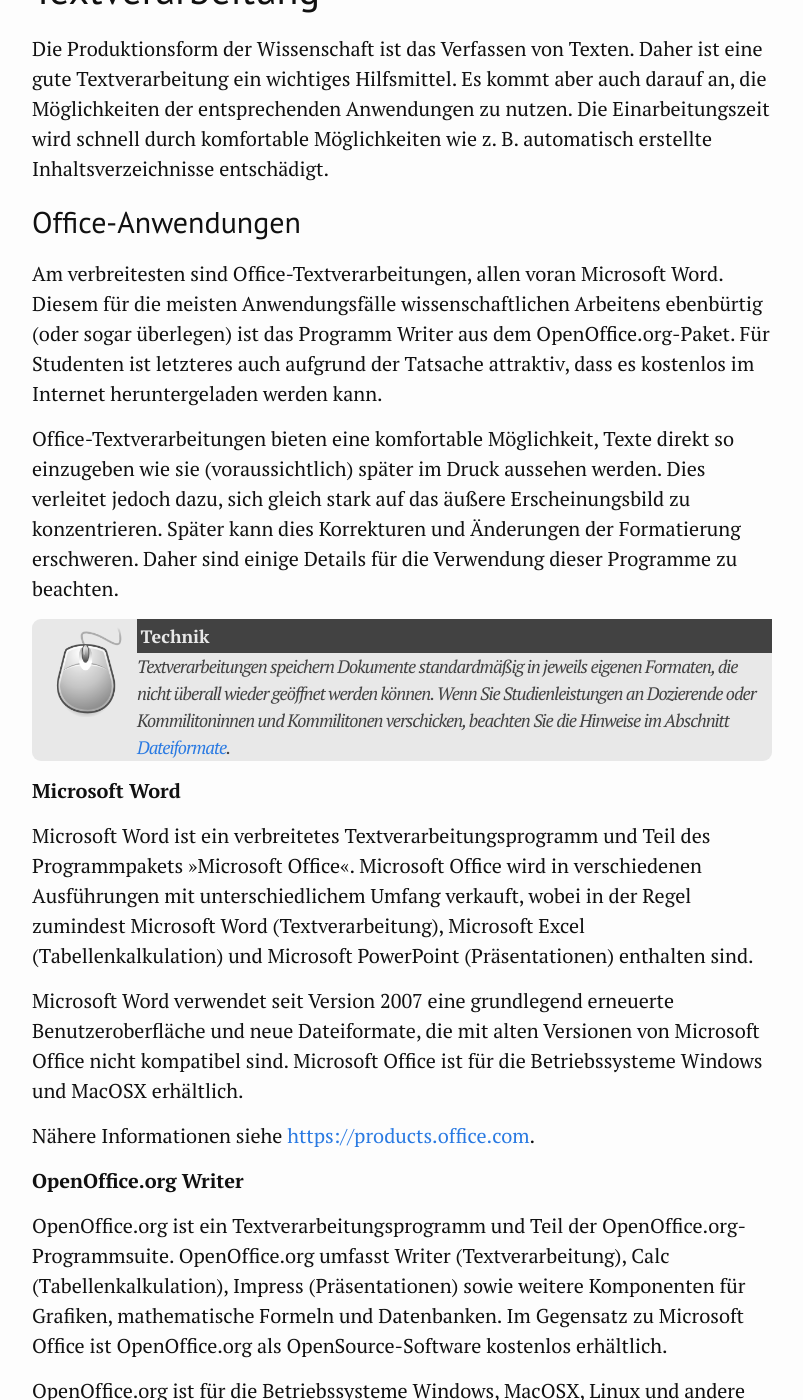
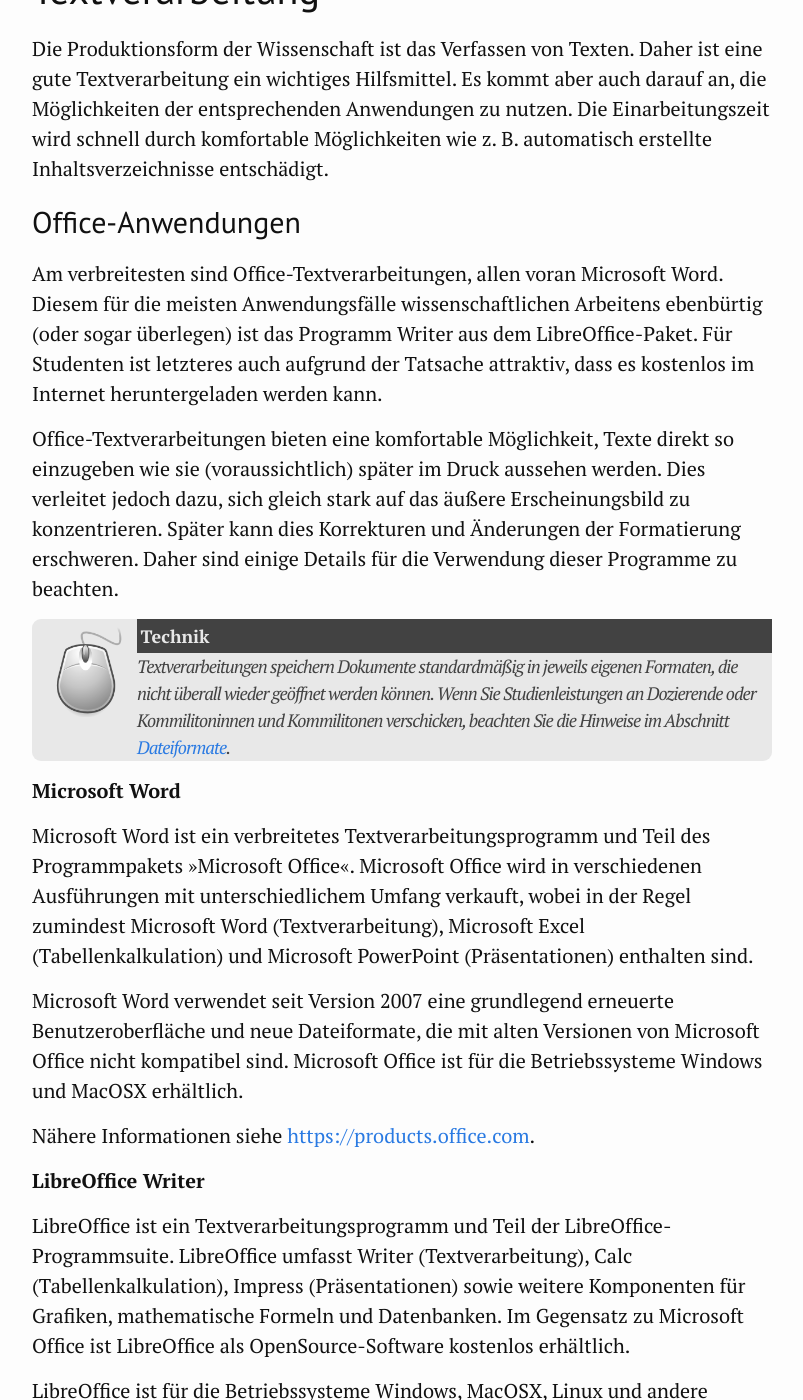
Before and after one commit to CERES-RUB/wissenschaftliches-arbeiten, a Jekyll site: the page built from 06_Textverarbeitung.md, in a window 1280 px wide and 1400 px high, scrolled down 643 px. Shown: the whole window, without its empty margins (238-1041 px from the left). Built offline with Jekyll 4.4.1, drawn with Linux system fonts in a browser that asks for light colours; some of the changed text lies outside the part shown.

Commit message:
Replace OpenOffice.org with LibreOffice.

```diff
--- a/06_Textverarbeitung.md
+++ b/06_Textverarbeitung.md
@@ -21,7 +21,7 @@
 
 ## Office-Anwendungen {#sec:office}
 
-Am verbreitesten sind Office-Textverarbeitungen, allen voran Microsoft Word. Diesem für die meisten Anwendungsfälle wissenschaftlichen Arbeitens ebenbürtig (oder sogar überlegen) ist das Programm Writer aus dem OpenOffice.org-Paket. Für Studenten ist letzteres auch aufgrund der Tatsache attraktiv, dass es kostenlos im Internet heruntergeladen werden kann.
+Am verbreitesten sind Office-Textverarbeitungen, allen voran Microsoft Word. Diesem für die meisten Anwendungsfälle wissenschaftlichen Arbeitens ebenbürtig (oder sogar überlegen) ist das Programm Writer aus dem LibreOffice-Paket. Für Studenten ist letzteres auch aufgrund der Tatsache attraktiv, dass es kostenlos im Internet heruntergeladen werden kann.
 
 Office-Textverarbeitungen bieten eine komfortable Möglichkeit, Texte direkt so einzugeben wie sie (voraussichtlich) später im Druck aussehen werden. Dies verleitet jedoch dazu, sich gleich stark auf das äußere Erscheinungsbild zu konzentrieren. Später kann dies Korrekturen und Änderungen der Formatierung erschweren. Daher sind einige Details für die Verwendung dieser Programme zu beachten.
 
@@ -39,11 +39,11 @@
 
 Nähere Informationen siehe <https://products.office.com>.
 
-**OpenOffice.org Writer**
+**LibreOffice Writer**
 
-OpenOffice.org ist ein Textverarbeitungsprogramm und Teil der OpenOffice.org-Programmsuite. OpenOffice.org umfasst Writer (Textverarbeitung), Calc (Tabellenkalkulation), Impress (Präsentationen) sowie weitere Komponenten für Grafiken, mathematische Formeln und Datenbanken. Im Gegensatz zu Microsoft Office ist OpenOffice.org als OpenSource-Software kostenlos erhältlich.
+LibreOffice ist ein Textverarbeitungsprogramm und Teil der LibreOffice-Programmsuite. LibreOffice umfasst Writer (Textverarbeitung), Calc (Tabellenkalkulation), Impress (Präsentationen) sowie weitere Komponenten für Grafiken, mathematische Formeln und Datenbanken. Im Gegensatz zu Microsoft Office ist LibreOffice als OpenSource-Software kostenlos erhältlich.
 
-OpenOffice.org ist für die Betriebssysteme Windows, MacOSX, Linux und andere erhältlich. Für weitere Informationen und Downloads siehe <http://de.openoffice.org/>.
+LibreOffice ist für die Betriebssysteme Windows, MacOSX, Linux und andere erhältlich. Für weitere Informationen und Downloads siehe <http://www.libreoffice.org/>.
 
 ### Formatvorlagen
 
@@ -91,7 +91,7 @@
 
 -   Wenn ein Text vom Empfänger nicht bearbeitet werden muss (was in der Regel der Fall ist, wenn man Arbeiten an Dozenten schickt), empfiehlt sich das **PDF**-Format. PDF-Dateien können praktisch auf jedem Computer angezeigt werden und sehen überall gleich aus. Vergleichbar mit »elektronischem Papier« können PDF-Dateien aber nicht ohne weiteres bearbeitet werden. Damit die Dozentin oder der Dozent Anmerkungen im Dokument vornehmen können, kann es sinnvoll sein, zusätzlich eine bearbeitbare Version mitzuschicken (s. u.).
 
--   OpenOffice.org bietet standardmäßig die Möglichkeit, Dokumente im PDF-Format zu exportieren. LaTeX gibt ebenfalls PDF-Dateien aus. Für Microsoft Word gibt es z. B. PDF-Drucker, die einen Ausdruck als PDF-Datei speichern, anstatt ihn über einen echten Drucker auf Papier auszugeben.
+-   LibreOffice bietet standardmäßig die Möglichkeit, Dokumente im PDF-Format zu exportieren. LaTeX gibt ebenfalls PDF-Dateien aus. Für Microsoft Word gibt es z. B. PDF-Drucker, die einen Ausdruck als PDF-Datei speichern, anstatt ihn über einen echten Drucker auf Papier auszugeben.
 
 -   Soll ein Dokument vom Empfänger weiterbearbeitet werden, empfiehlt sich ein Textverarbeitungsformat. Dabei können aber einige Probleme auftreten:
 
@@ -99,6 +99,6 @@
 
     -   Die verwendeten Schriftarten müssen auf dem Computer des Empfängers vorhanden sein, um die gleiche Darstellung zu erhalten. Das ist insbesondere bei fremdsprachlichen Zeichen (Hebräisch, Arabisch etc.) nicht immer gegeben. Aber auch die neuen Standard-Schriftarten von Microsoft Office 2007 (die »C-Familien«) können nicht vorausgesetzt werden.
 
-    -   Als Dateiformat empfiehlt sich derzeit das **»doc«**-Format von Microsoft Word. Aufgrund seiner hohen Verbreitung kann es auch von anderen Textverarbeitungen, wie z. B. OpenOffice.org, gelesen werden. Zunehmend gewinnt auch das Dateiformat **ODT** an Bedeutung als Austauschformat. Es wird bereits jetzt von OpenOffice.org als Standardformat verwendet und auch von neueren Versionen von Microsoft Word unterstützt. Fragen Sie im Zweifelsfalle nach, welches Format der Empfänger bevorzugt.
+    -   Als Dateiformat empfiehlt sich derzeit das **»doc«**-Format von Microsoft Word. Aufgrund seiner hohen Verbreitung kann es auch von anderen Textverarbeitungen, wie z. B. LibreOffice, gelesen werden. Zunehmend gewinnt auch das Dateiformat **ODT** an Bedeutung als Austauschformat. Es wird bereits jetzt von LibreOffice als Standardformat verwendet und auch von neueren Versionen von Microsoft Word unterstützt. Fragen Sie im Zweifelsfalle nach, welches Format der Empfänger bevorzugt.
 
 -   Ungeeignet für den Austausch sind die meisten anderen Formate, so z.B. **docx** von Microsoft Word 2007/2010 oder **wps** von Microsoft Works. Sie können nur von wenigen Textverarbeitungen gelesen werden.
```
Also changed, not shown: 07_Literaturverwaltung.md (+2 -2 lines), 08_Präsentationen.md (+2 -2 lines), 10_Links.md (+1 -1 lines).
